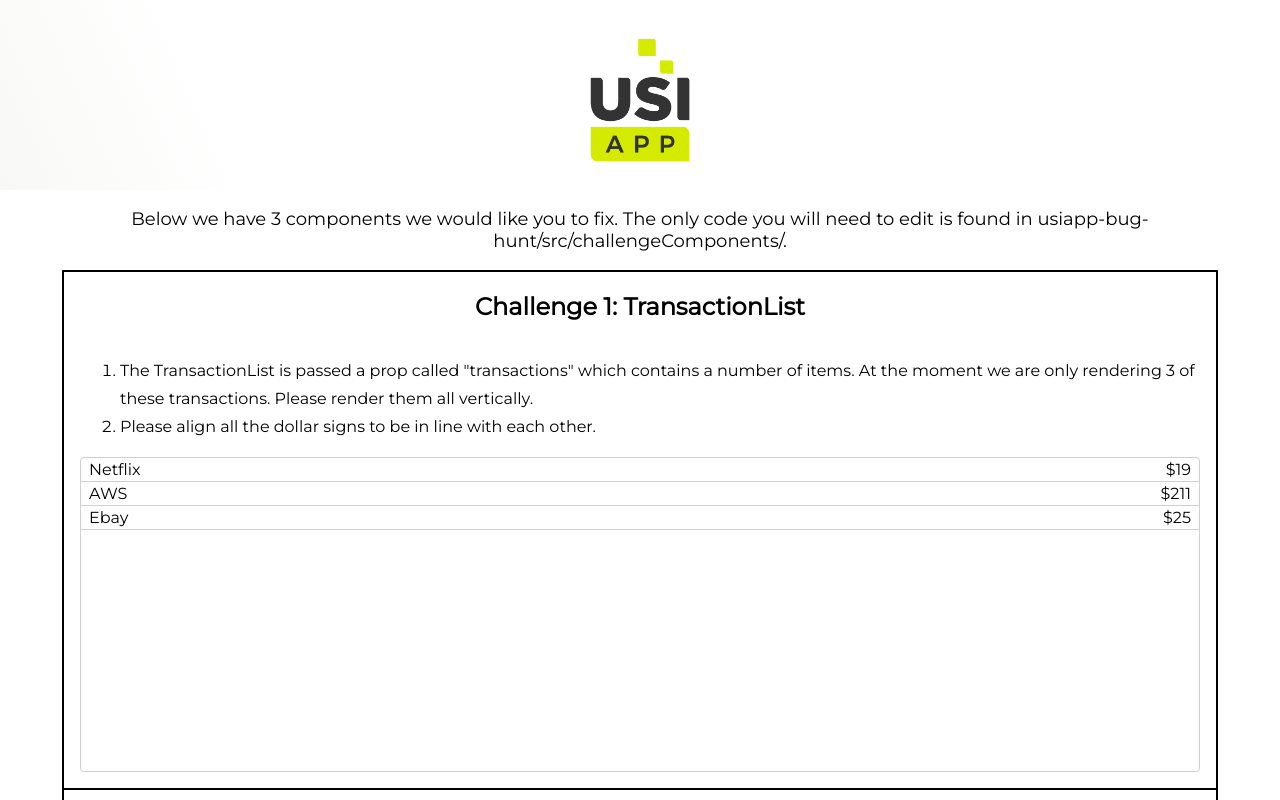
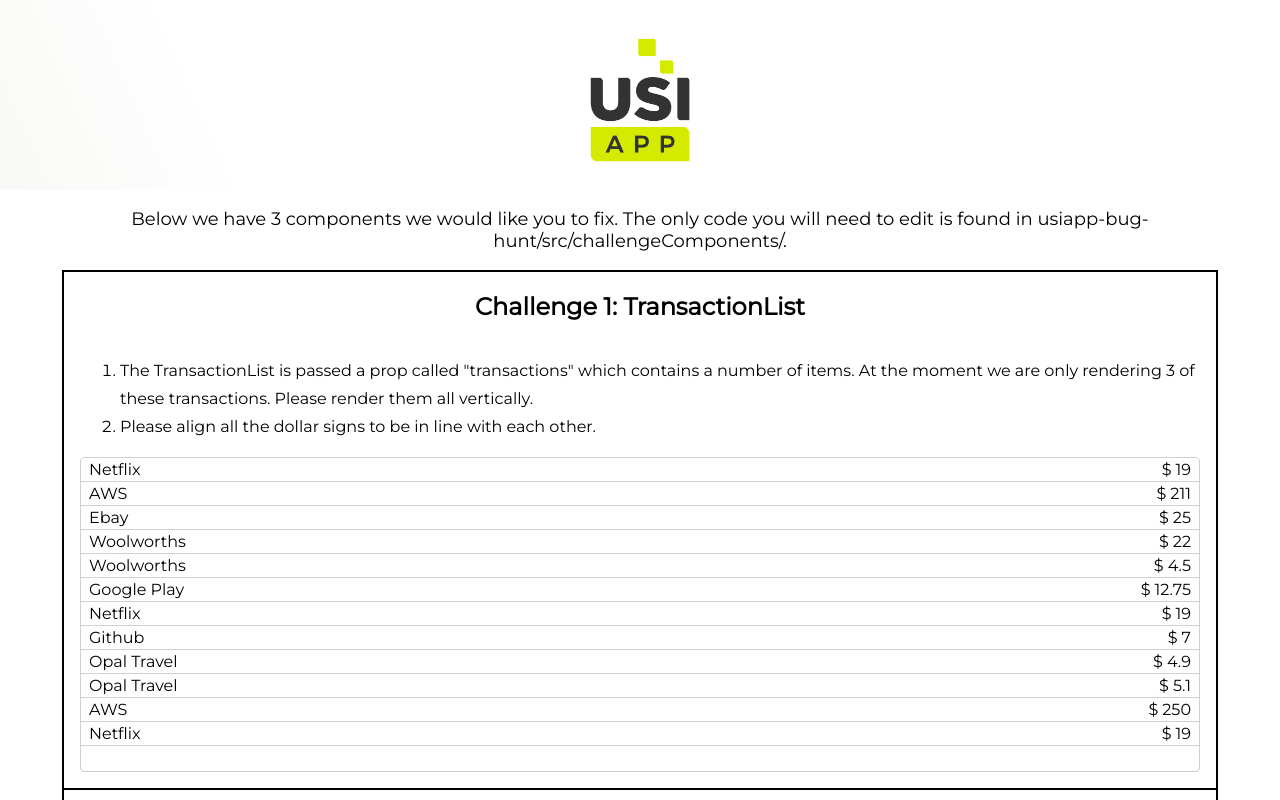
Before and after one commit to usinadoaplicativo/usiapp-bug-hunt, a React (Create React App) app: page / in a window 1280 px wide. Shown: the top 800 px of the page. Built offline with nearby package versions, Linux system fonts and the light colour scheme.

Commit message:
Add files via upload

```diff
--- a/src/challengeComponents/TransactionList/TransactionList.css
+++ b/src/challengeComponents/TransactionList/TransactionList.css
@@ -4,3 +4,13 @@
     padding: 2px 8px;
     border-bottom: 1px solid #D0D0D0;
 }
+.Amount:before{
+    content: "$";
+    float:left;
+    padding-right: 4px;
+}
+.merchant{
+    content: "$";
+    float:left;
+    padding-right: 4px;
+}
--- a/src/challengeComponents/TransactionList/TransactionList.js
+++ b/src/challengeComponents/TransactionList/TransactionList.js
@@ -7,21 +7,17 @@
    *   transactions: Array<{merchant: string, amount: number}>
    */
   render() {
+
+
     return (
-        <div className="TransactionList">
-            <div className="Transaction">
-              <span>{this.props.transactions[0].merchant}</span>
-              <span>${this.props.transactions[0].amount}</span>
-            </div>
-            <div className="Transaction">
-              <span>{this.props.transactions[1].merchant}</span>
-              <span>${this.props.transactions[1].amount}</span>
-            </div>
-            <div className="Transaction">
-              <span>{this.props.transactions[2].merchant}</span>
-              <span>${this.props.transactions[2].amount}</span>
-            </div>
+
+      this.props.transactions.map(function(item){
+        return <div className="Transaction">
+          <span className="">{item.merchant}</span>
+          <span className="Amount">{item.amount}</span>
         </div>
-    );
+      }))
+
+
   }
 }
```
